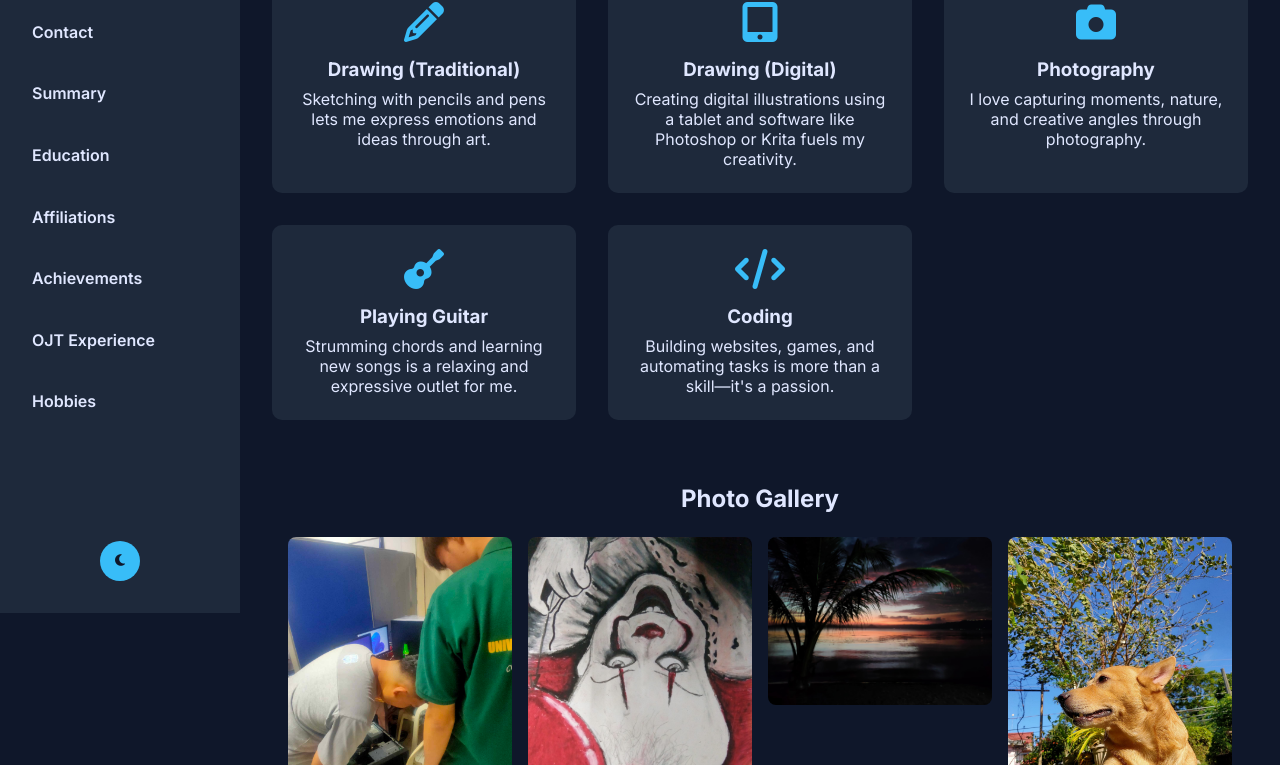
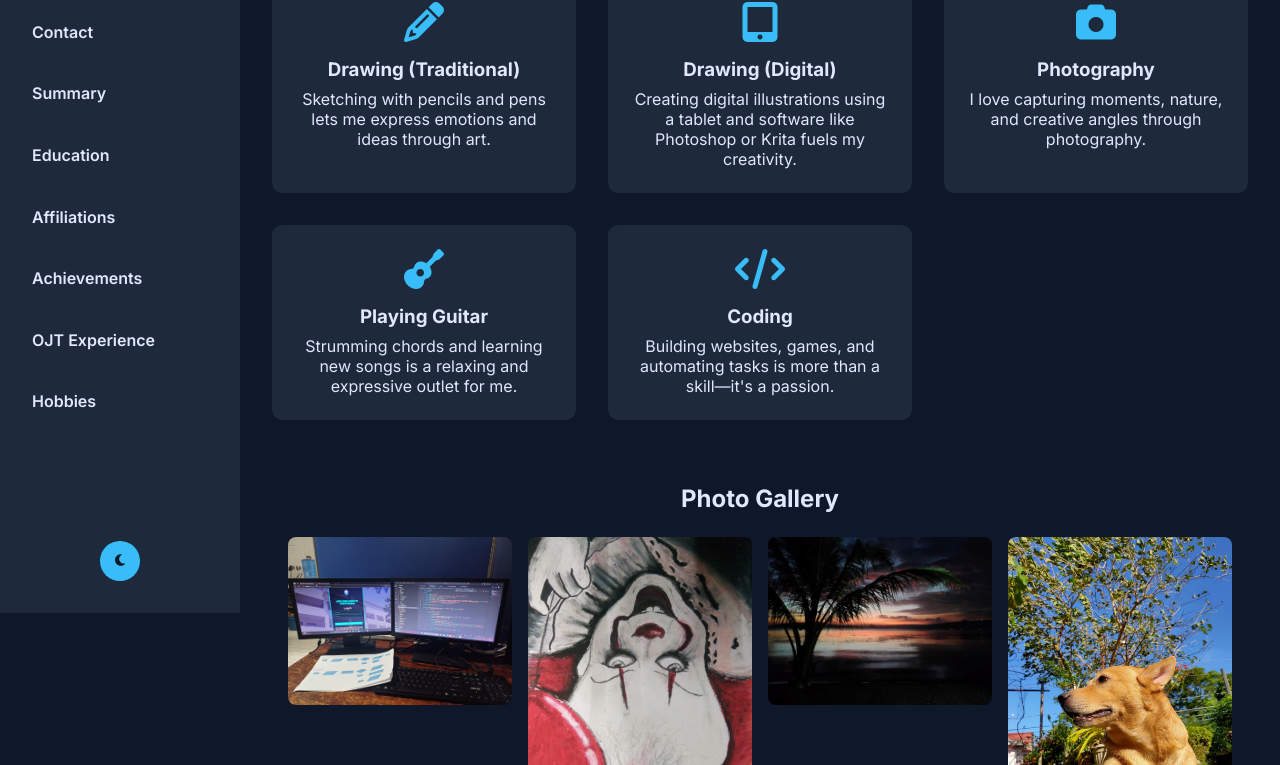
Before and after one commit to ArtFicial92/E-portfolio, a plain HTML site: page hobbies.html in a window 1280 px wide. Shown: the part 187-952 px from the top of the page. Drawn offline with nearby package versions, Linux system fonts and the light colour scheme.

Commit message:
Update hobbies.html

```diff
--- a/hobbies.html
+++ b/hobbies.html
@@ -260,7 +260,7 @@
     <section class="section-gallery" data-aos="fade-up">
   <h2 style="text-align: center; margin-bottom: 1.5rem;">Photo Gallery</h2>
   <div class="gallery-grid">
-    <img src="images/ojt13.jpg" alt="Gallery photo 1">
+    <img src="images/ojt31.jpg" alt="Gallery photo 1">
     <img src="images/15.jpg" alt="Gallery photo 2">
     <img src="images/16.jpg" alt="Gallery photo 3">
     <img src="images/17.jpg" alt="Gallery photo 4">
```
